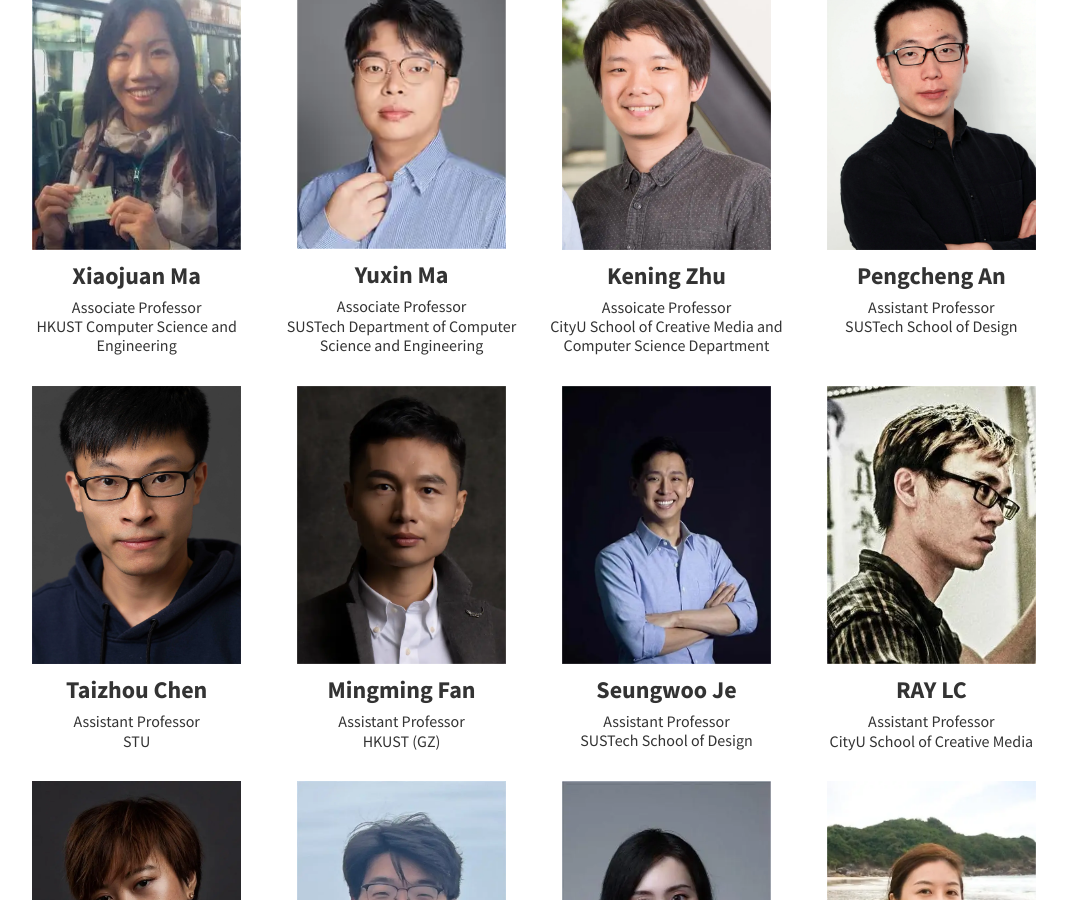
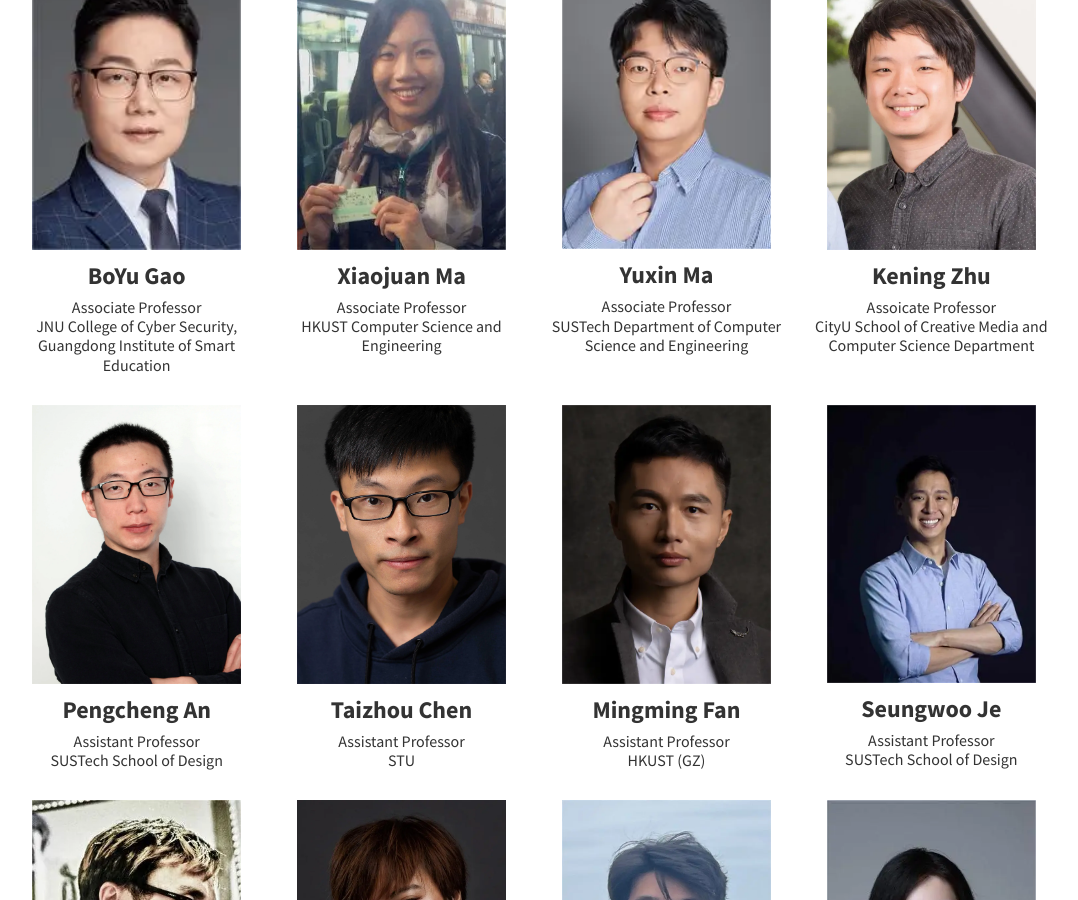
Before and after one commit to Immersive-Design-Group/GBAHCI, a Jekyll site: the page built from pages/faculty.md, in a window 1280 px wide and 900 px high, scrolled down 1009 px. Shown: the whole window, without its empty margins (106-1184 px from the left). Built offline with Jekyll 4.4.1, drawn with Linux system fonts in a browser that asks for light colours; a script that is not in the unit is left out; some of the changed text lies outside the part shown.

Commit message:
Update Faculty

```diff
--- a/pages/faculty.md
+++ b/pages/faculty.md
@@ -72,6 +72,15 @@
         <p class="image-caption">
             <strong>Shengdong Zhao</strong><br/>
             <span class="details">Professor<br/>CityU School of Creative Media and Computer Science Department</span>
+        </p>
+    </div>
+    <div class="figure-grid-item">
+        <a href="https://cybsec.jnu.edu.cn/2023/1120/c39593a781901/page.htm" target="_blank"  class="image">
+        <img src="\faculty\Boyu.webp" alt="faculty" />
+        </a>
+        <p class="image-caption">
+            <strong>BoYu Gao</strong><br/>
+            <span class="details">Associate Professor<br/>JNU College of Cyber Security, Guangdong Institute of Smart Education</span>
         </p>
     </div>
     <div class="figure-grid-item">
@@ -272,4 +281,22 @@
             <span class="details">Assistant Professor<br/>PolyU School of Design</span>
         </p>
     </div>
+    <div class="figure-grid-item">
+        <a href="https://zeng-wei.com/" target="_blank"  class="image">
+        <img src="\faculty\Zengwei.webp" alt="faculty" />
+        </a>
+        <p class="image-caption">
+            <strong>Wei Zeng</strong><br/>
+            <span class="details">Assistant Professor<br/>HKUST (GZ)</span>
+        </p>
+    </div>
+    <div class="figure-grid-item">
+        <a href="https://www.polyu.edu.hk/sd/people/academic-staff/zhou-zhibin/" target="_blank"  class="image">
+        <img src="\faculty\ZHOUZhibin.webp" alt="faculty" />
+        </a>
+        <p class="image-caption">
+            <strong>Zhibin Zhou</strong><br/>
+            <span class="details">Assistant Professor<br/>PolyU School of Design</span>
+        </p>
+    </div>
 </div>
```
Also changed, not shown: faculty/Boyu.webp (added), faculty/ZHOUZhibin.webp (added), faculty/Zengwei.webp (added).
